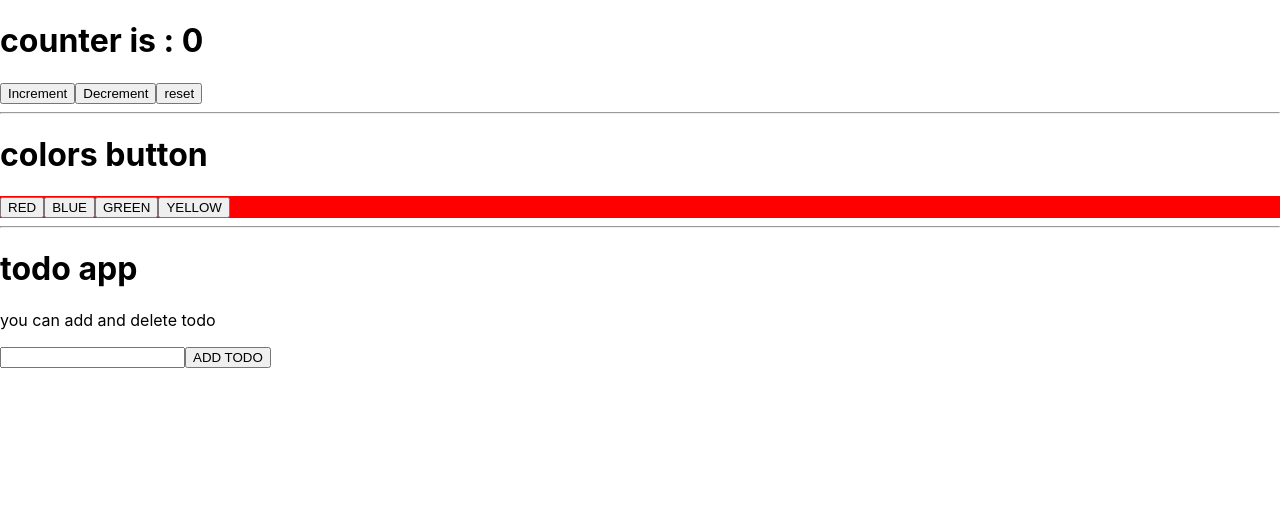
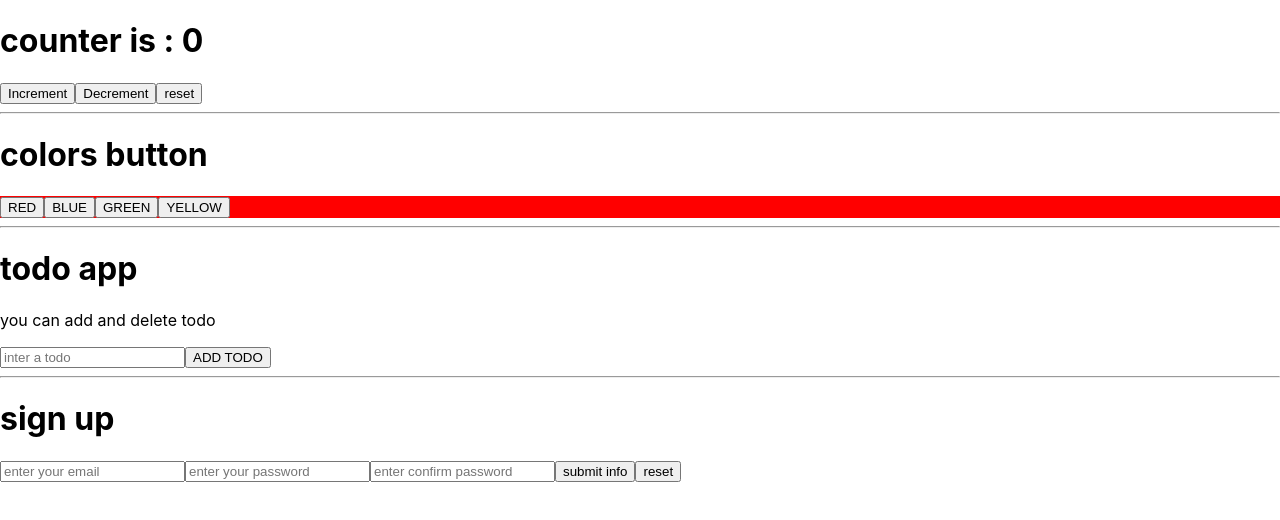
Before and after one commit to mariamisa/hooksEx, a React (Create React App) app: page / in a window 1280 px wide. Shown: the top 520 px of the page. Built offline with nearby package versions, Linux system fonts and the light colour scheme.

Commit message:
make sign up

```diff
--- a/src/App.js
+++ b/src/App.js
@@ -3,18 +3,22 @@ import React from "react";
 import Counter from "./components/Counter";
 import Colors from "./components/Colors";
 import Todo from "./components/Todo";
+import SignUp from "./components/SignUpForm";
 
 function App() {
   return (
     <div className="App">
       <Counter />
-      <hr/>
+      <hr />
       <h1>colors button</h1>
       <Colors />
-      <hr/>
+      <hr />
       <h1>todo app </h1>
       <p>you can add and delete todo</p>
       <Todo />
+      <hr />
+      <h1>sign up</h1>
+      <SignUp />
     </div>
   );
 }
--- a/src/components/Button/index.js
+++ b/src/components/Button/index.js
@@ -1,8 +1,14 @@
 import React from "react";
 
-export default function Button({ handelClick, btnName, children, otherProps }) {
+export default function Button({
+  handelClick,
+  btnName,
+  children,
+  type,
+  otherProps,
+}) {
   return (
-    <button onClick={handelClick} name={btnName} {...otherProps}>
+    <button onClick={handelClick} name={btnName} type={type} {...otherProps}>
       {children}
     </button>
   );
--- a/src/components/InputFeild/index.js
+++ b/src/components/InputFeild/index.js
@@ -1,7 +1,7 @@
 import React from "react";
 
-export default function Input({ handelChange, inputName, otherProps }) {
+export default function Input({ handelChange, inputName,placeholder,type, otherProps }) {
   return (
-    <input onChange={handelChange} name={inputName} {...otherProps} />
+    <input onChange={handelChange} placeholder={placeholder} type={type} name={inputName} {...otherProps} />
   );
 }
--- /dev/null
+++ b/src/components/SignUpForm/index.js
@@ -0,0 +1,73 @@
+import React, { useState } from "react";
+
+import Input from "../InputFeild";
+import Button from "../Button";
+
+export default function SignUp() {
+  const [email, setEmail] = useState("");
+  const [password, setPassword] = useState("");
+  const [confirmPassword, setConfirmPassword] = useState("");
+  const [ok, setOk] = useState(false);
+
+  const clearData = () => {
+    setEmail("");
+    setPassword("");
+    setConfirmPassword("");
+  };
+
+  const handelSubmit = () => {
+    if (!email.trim() || !password.trim() || !confirmPassword.trim()) {
+      alert("error , you have empty value");
+    } else if (password !== confirmPassword) {
+      alert("password and confirmed password doesn't match");
+    } else {
+      setOk(true);
+    }
+  };
+
+  const deleteInfo = (e) => {
+    clearData();
+    setOk(false);
+  };
+
+  return (
+    <>
+      <form onSubmit={(e) => e.preventDefault()}>
+        <Input
+          type="email"
+          inputName="email"
+          handelChange={({ target: { value } }) => setEmail(value)}
+          placeholder="enter your email"
+        />
+        <Input
+          type="password"
+          inputName="password"
+          handelChange={({ target: { value } }) => setPassword(value)}
+          placeholder="enter your password"
+        />
+        <Input
+          type="password"
+          inputName="confirmPassword"
+          handelChange={({ target: { value } }) => setConfirmPassword(value)}
+          placeholder="enter confirm password"
+        />
+        <Button btnName="submit" handelClick={handelSubmit}>
+          submit info
+        </Button>
+        <Button btnName="reset" type="reset">
+            reset
+          </Button>
+      </form>
+      {ok && (
+        <>
+          <p>user data</p>
+          <p>your email is ,{email}</p>
+          <p>your password is ,{password}</p>
+          <Button handelClick={deleteInfo} btnName="deleteInfo" type="submit">
+            delete info
+          </Button>
+        </>
+      )}
+    </>
+  );
+}
```
